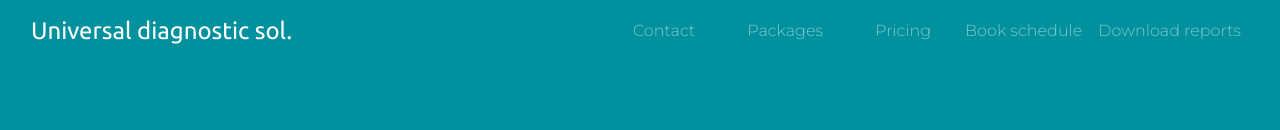
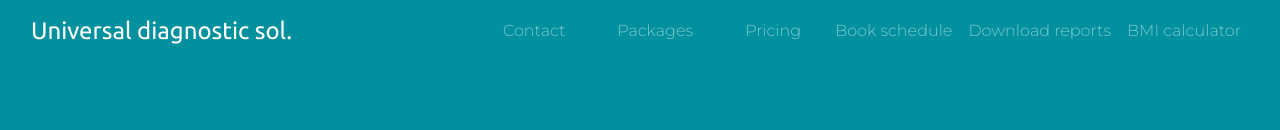
Before and after one commit to Mayuri190/demo-website, a plain HTML site: page index.html in a window 1280 px wide. Shown: the top 130 px of the page. Drawn offline with nearby package versions, Linux system fonts and the light colour scheme; a web font is replaced by a local one.

Commit message:
Update index.html

```diff
--- a/index.html
+++ b/index.html
@@ -48,6 +48,9 @@
             <li>
               <a class="nav-link" href="download.html">Download reports</a>
 
+            </li>
+            <li>
+              <a class="nav-link"href="..\BMI Calculator\index.html">BMI calculator</a>
             </li>
           </ul>
         </div>
```
